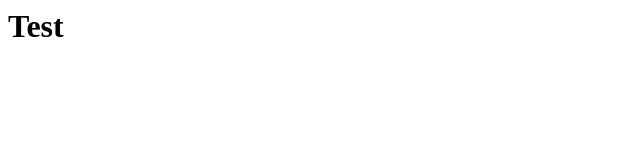
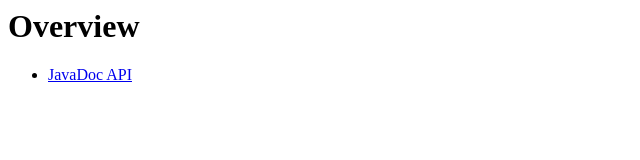
Before and after one commit to DavePearce/JBitS, a plain HTML site: page public/index.html in a window 1280 px wide. Shown: the whole page, without its empty margins (0-640 px from the left). Drawn offline with Linux system fonts and the light colour scheme.

Commit message:
Updating the github pages

```diff
--- a/public/index.html
+++ b/public/index.html
@@ -1,9 +1,13 @@
 <!DOCTYPE HTML PUBLIC "-//IETF//DTD HTML//EN">
 <html> <head>
-<title></title>
+<title>Java Bitwise Serialisation Library (JBitS)</title>
 </head>
 
 <body bgcolor="#ffffff">
-<h1>Test</h1>
+  <h1>Overview</h1>
+  <ul>
+    <li><a href="apidocs/index.html">JavaDoc API</a></li>
+  </ul>
+
 </body>
 </html>
```
